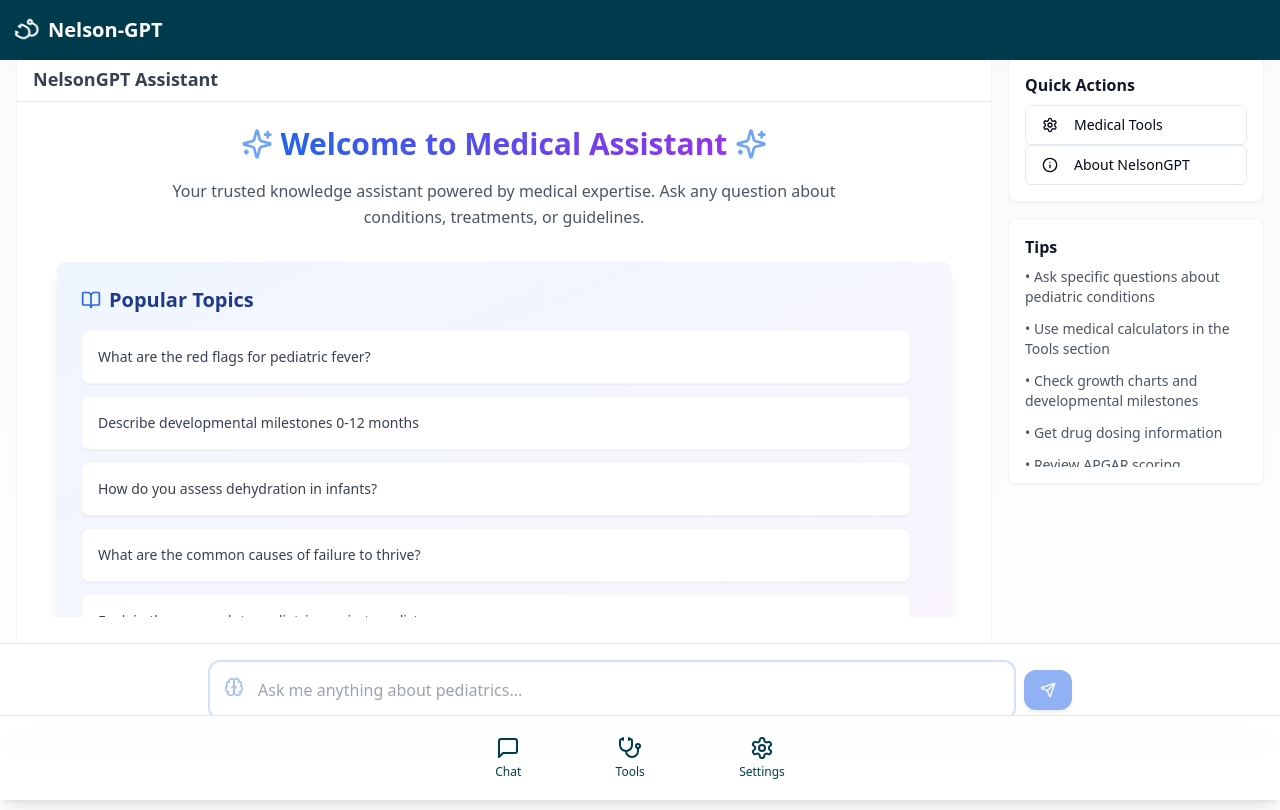
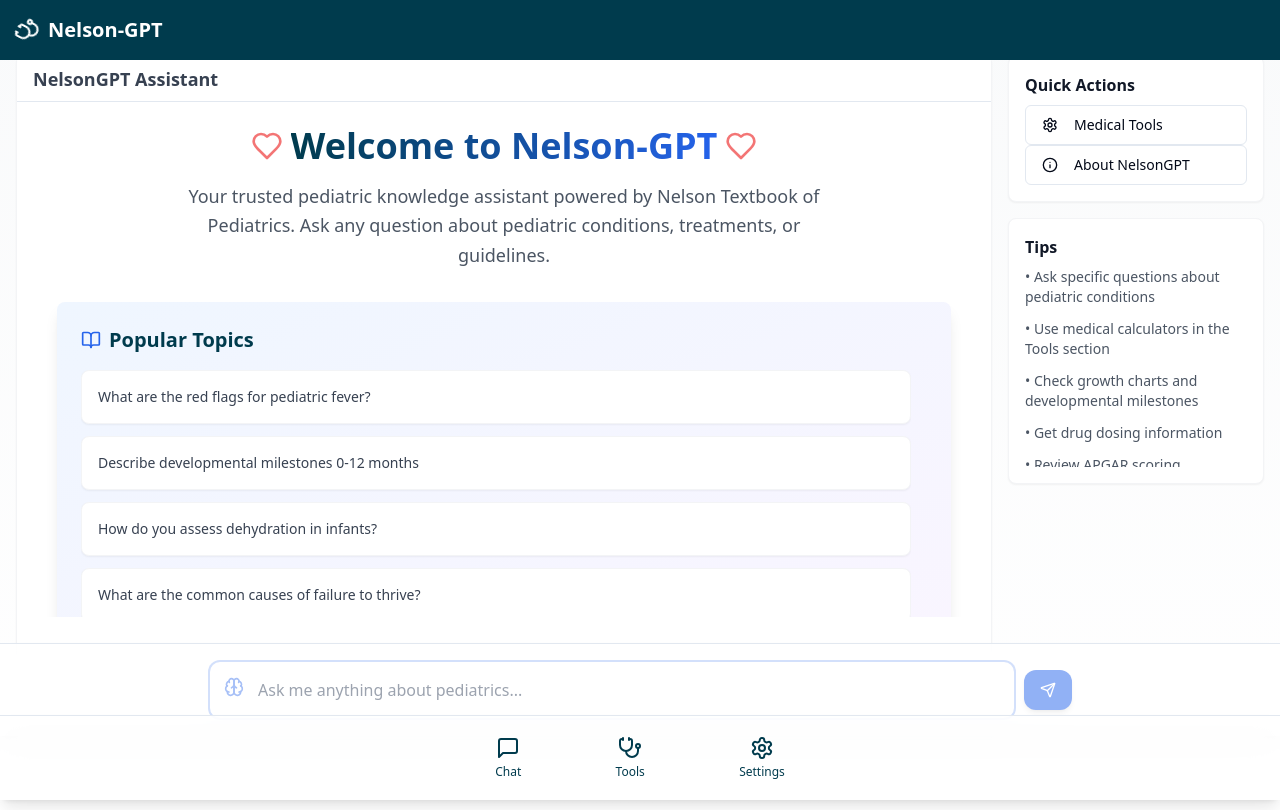
Before and after one commit to DrZeepeads/Nelson-GPT, a React (Vite) app: page / in a window 1280 px wide. Built offline with nearby package versions, Linux system fonts and the light colour scheme.

Commit message:
Add welcome message to app
Implement a welcome message for the Nelson-GPT application to enhance user experience.
[skip gpt_engineer]

```diff
--- a/src/components/chat/WelcomeScreen.tsx
+++ b/src/components/chat/WelcomeScreen.tsx
@@ -1,7 +1,7 @@
 import { ExampleQuestions } from "../ExampleQuestions";
 import { Card } from "@/components/ui/card";
 import { ScrollArea } from "@/components/ui/scroll-area";
-import { Sparkles, BookOpen, Stethoscope, GraduationCap } from "lucide-react";
+import { Sparkles, BookOpen, Stethoscope, GraduationCap, Heart } from "lucide-react";
 
 interface WelcomeScreenProps {
   onQuestionClick: (question: string) => void;
@@ -12,22 +12,22 @@ export const WelcomeScreen = ({ onQuestionClick }: WelcomeScreenProps) => {
     <div className="space-y-8 p-6 animate-fade-in">
       <div className="text-center space-y-4 max-w-2xl mx-auto">
         <div className="flex items-center justify-center space-x-2 mb-4">
-          <Sparkles className="h-8 w-8 text-blue-500 animate-pulse" />
-          <h1 className="text-3xl font-bold bg-gradient-to-r from-blue-600 to-purple-600 bg-clip-text text-transparent">
-            Welcome to Medical Assistant
+          <Heart className="h-8 w-8 text-red-500 animate-pulse" />
+          <h1 className="text-4xl font-bold bg-gradient-to-r from-nelson-primary to-nelson-accent bg-clip-text text-transparent">
+            Welcome to Nelson-GPT
           </h1>
-          <Sparkles className="h-8 w-8 text-blue-500 animate-pulse" />
+          <Heart className="h-8 w-8 text-red-500 animate-pulse" />
         </div>
-        <p className="text-base text-gray-600 leading-relaxed">
-          Your trusted knowledge assistant powered by medical expertise.
-          Ask any question about conditions, treatments, or guidelines.
+        <p className="text-lg text-gray-600 leading-relaxed">
+          Your trusted pediatric knowledge assistant powered by Nelson Textbook of Pediatrics.
+          Ask any question about pediatric conditions, treatments, or guidelines.
         </p>
       </div>
 
       <Card className="p-6 bg-gradient-to-br from-blue-50 to-purple-50 border-none shadow-lg">
         <div className="flex items-center gap-2 mb-4">
-          <BookOpen className="h-5 w-5 text-blue-600" />
-          <h2 className="text-xl font-semibold text-blue-900">Popular Topics</h2>
+          <BookOpen className="h-5 w-5 text-nelson-accent" />
+          <h2 className="text-xl font-semibold text-nelson-primary">Popular Topics</h2>
         </div>
         <ScrollArea className="h-[300px] pr-4">
           <div className="space-y-4">
@@ -39,20 +39,20 @@ export const WelcomeScreen = ({ onQuestionClick }: WelcomeScreenProps) => {
       <div className="grid grid-cols-1 md:grid-cols-2 gap-6">
         <Card className="p-6 hover:shadow-lg transition-shadow duration-300 bg-white/50 backdrop-blur-sm">
           <div className="flex items-center gap-2 mb-4">
-            <Stethoscope className="h-5 w-5 text-blue-600" />
-            <h3 className="font-semibold text-blue-900">Getting Started</h3>
+            <Stethoscope className="h-5 w-5 text-nelson-accent animate-bounce" />
+            <h3 className="font-semibold text-nelson-primary">Getting Started</h3>
           </div>
           <ul className="space-y-3 text-sm text-gray-600">
             <li className="flex items-center gap-2">
-              <span className="h-1.5 w-1.5 rounded-full bg-blue-400"></span>
+              <span className="h-1.5 w-1.5 rounded-full bg-nelson-accent"></span>
               Type your question in the chat box below
             </li>
             <li className="flex items-center gap-2">
-              <span className="h-1.5 w-1.5 rounded-full bg-blue-400"></span>
+              <span className="h-1.5 w-1.5 rounded-full bg-nelson-accent"></span>
               Use specific medical terms for better results
             </li>
             <li className="flex items-center gap-2">
-              <span className="h-1.5 w-1.5 rounded-full bg-blue-400"></span>
+              <span className="h-1.5 w-1.5 rounded-full bg-nelson-accent"></span>
               Review suggested questions for examples
             </li>
           </ul>
@@ -60,24 +60,24 @@ export const WelcomeScreen = ({ onQuestionClick }: WelcomeScreenProps) => {
 
         <Card className="p-6 hover:shadow-lg transition-shadow duration-300 bg-white/50 backdrop-blur-sm">
           <div className="flex items-center gap-2 mb-4">
-            <GraduationCap className="h-5 w-5 text-blue-600" />
-            <h3 className="font-semibold text-blue-900">Features</h3>
+            <GraduationCap className="h-5 w-5 text-nelson-accent animate-bounce" />
+            <h3 className="font-semibold text-nelson-primary">Features</h3>
           </div>
           <ul className="space-y-3 text-sm text-gray-600">
             <li className="flex items-center gap-2">
-              <span className="h-1.5 w-1.5 rounded-full bg-blue-400"></span>
+              <span className="h-1.5 w-1.5 rounded-full bg-nelson-accent"></span>
               Evidence-based responses
             </li>
             <li className="flex items-center gap-2">
-              <span className="h-1.5 w-1.5 rounded-full bg-blue-400"></span>
+              <span className="h-1.5 w-1.5 rounded-full bg-nelson-accent"></span>
               Access to medical calculators
             </li>
             <li className="flex items-center gap-2">
-              <span className="h-1.5 w-1.5 rounded-full bg-blue-400"></span>
+              <span className="h-1.5 w-1.5 rounded-full bg-nelson-accent"></span>
               Growth chart analysis
             </li>
             <li className="flex items-center gap-2">
-              <span className="h-1.5 w-1.5 rounded-full bg-blue-400"></span>
+              <span className="h-1.5 w-1.5 rounded-full bg-nelson-accent"></span>
               Drug dosing information
             </li>
           </ul>
```
